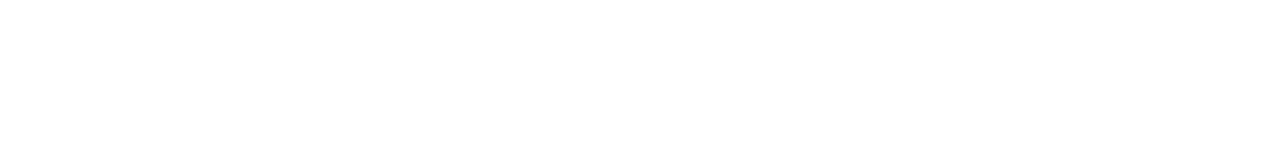
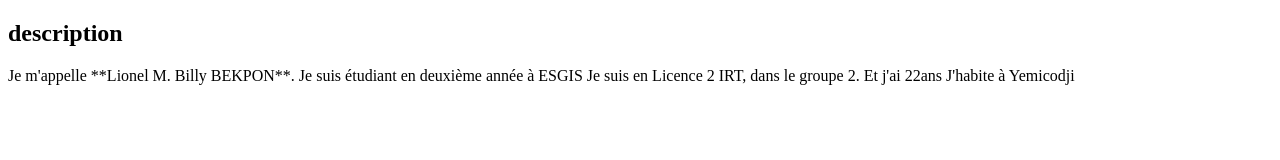
Before and after one commit to L-boyy/mon-cv, a plain HTML site: page index.html in a window 1280 px wide. Drawn offline with Linux system fonts and the light colour scheme.

Commit message:
mise en place de la section description

```diff
--- a/index.html
+++ b/index.html
@@ -4,10 +4,19 @@
     <meta charset="UTF-8">
     <meta name="viewport" content="width=device-width, initial-scale=1.0">
     <link rel="stylesheet" href="style.css">
-    <title>Document</title>
+    <title>Le section titre</title>
     <meta name="description" content="Ma description">
 </head>
 <body>
+    <section id="description">
+      <h2>description</h2>
+      <p>
+        Je m'appelle **Lionel M. Billy BEKPON**. Je suis étudiant en deuxième année à ESGIS
+        Je suis en Licence 2 IRT, dans le groupe 2.
+        Et j'ai 22ans
 
+        J'habite à Yemicodji
+      </p>
+  </section>
 </body>
 </html>
```
